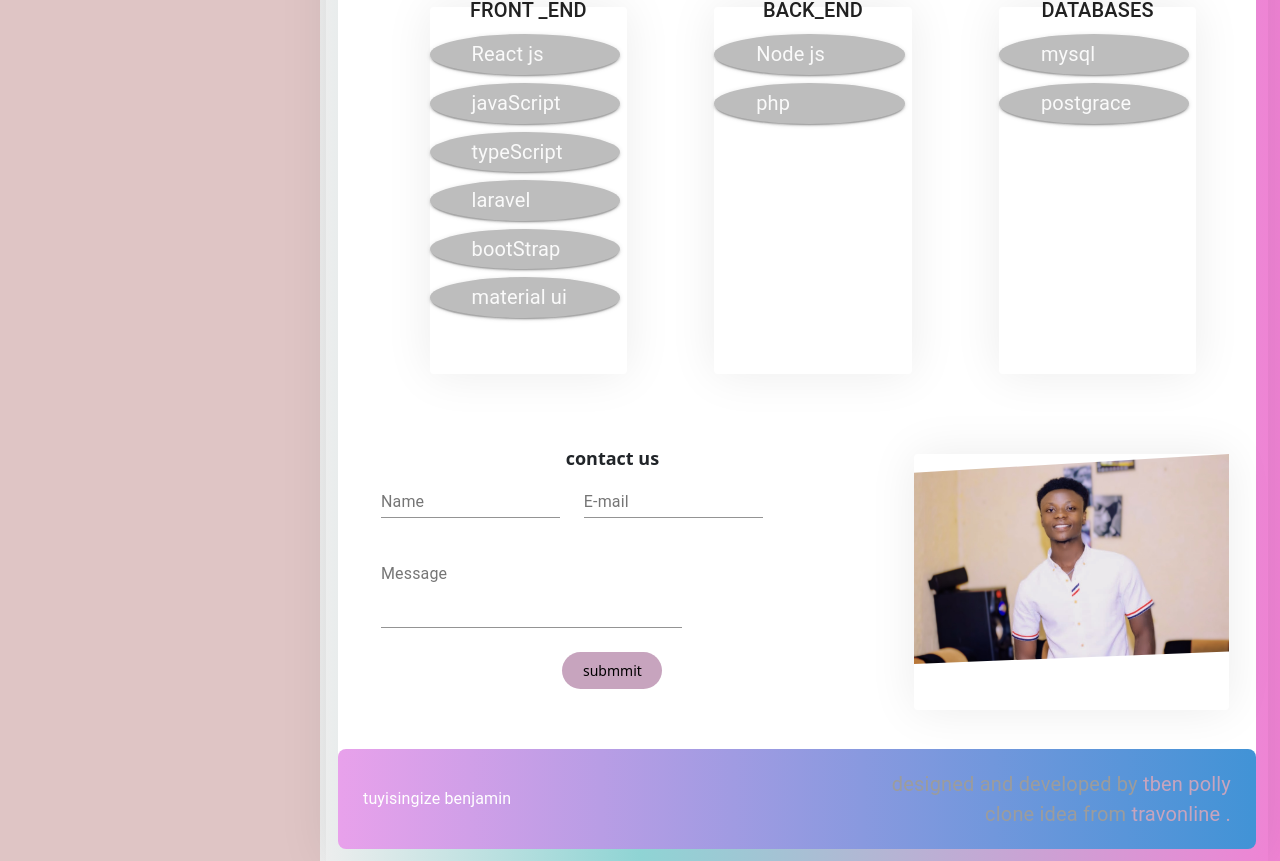
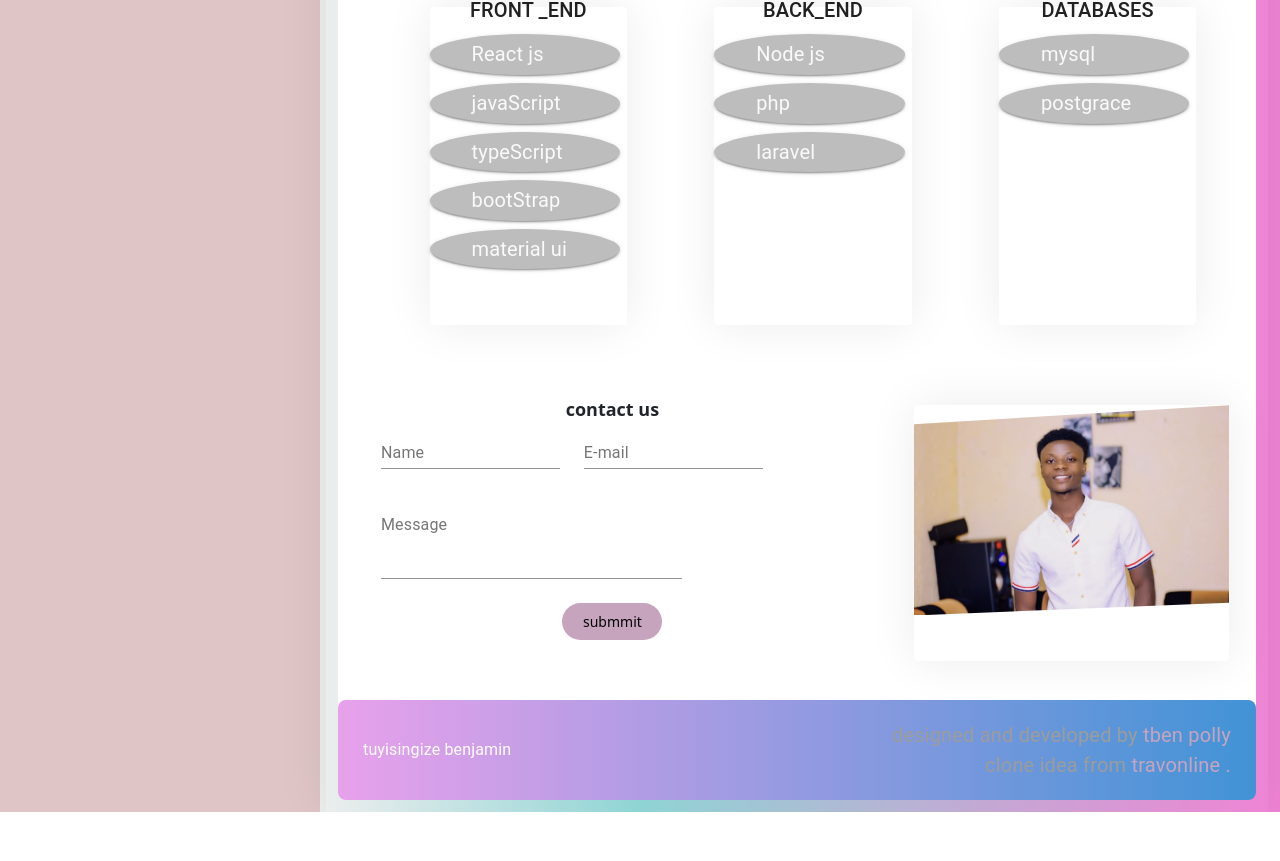
Before and after one commit to tbenjamin1/Portfolio, a React (Create React App) app: page / in a window 1280 px wide. Shown: the part 1158-2019 px from the top of the page. After the commit the page ends 1970 px from the top, so only its background shows below. Built offline with nearby package versions, Linux system fonts and the light colour scheme.

Commit message:
challengs

```diff
--- a/src/components/resume/Resume.css
+++ b/src/components/resume/Resume.css
@@ -59,6 +59,7 @@ background-color:rgb(154, 154, 209);
 
 }
 .skill{
+
     border-radius:8px;
     margin:1rem;
     /* width: 30px; */
--- a/src/components/utils/resumeData.js
+++ b/src/components/utils/resumeData.js
@@ -119,14 +119,14 @@ export default {
         "React js",
         "javaScript",
         "typeScript",
-        "laravel",
+
         "bootStrap",
         "material ui",
       ],
     },
     {
       title: "BACK_END",
-      description: ["Node js", "php"],
+      description: ["Node js", "php","laravel"],
     },
     {
       title: "DATABASES",
```
